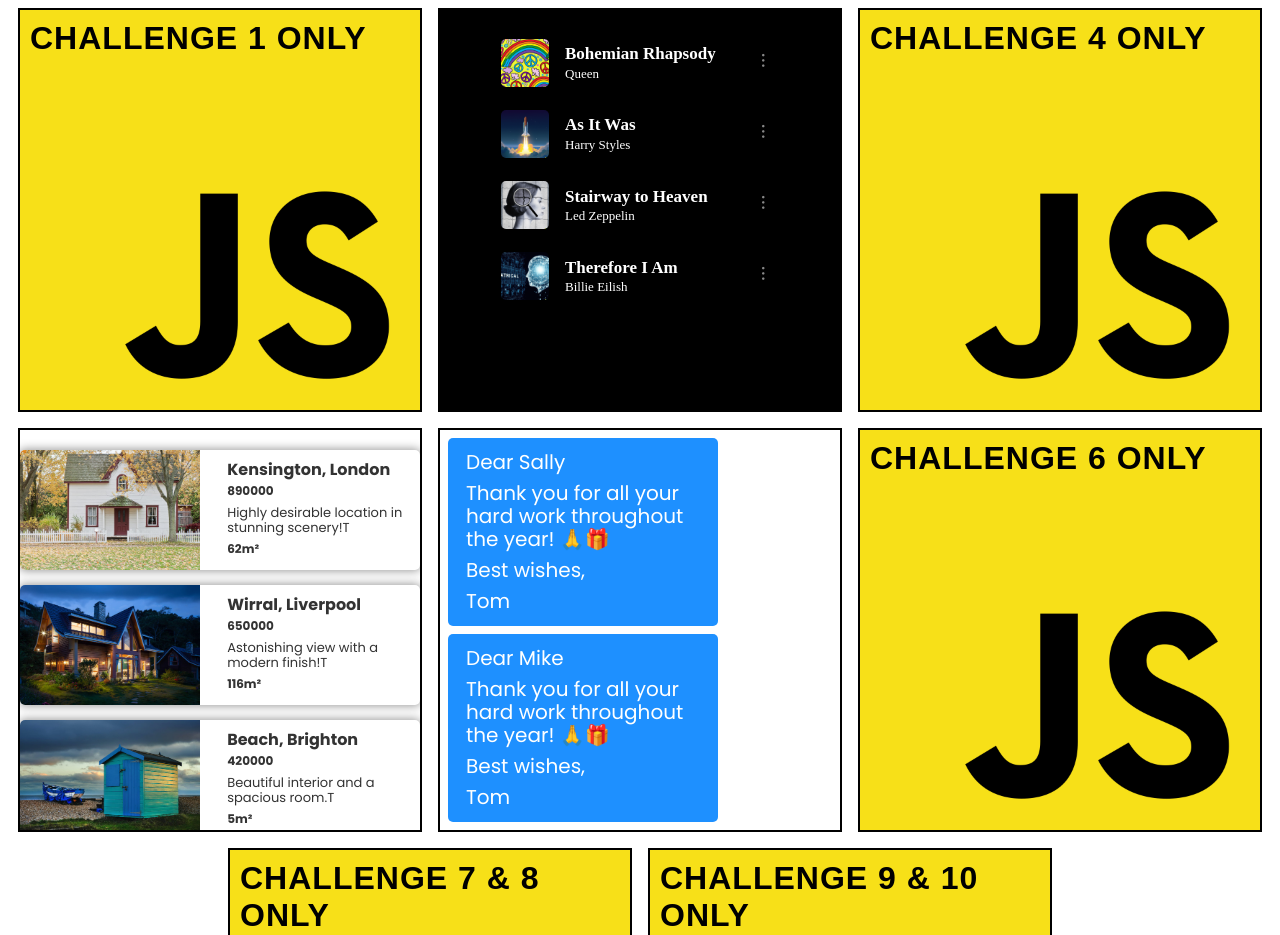
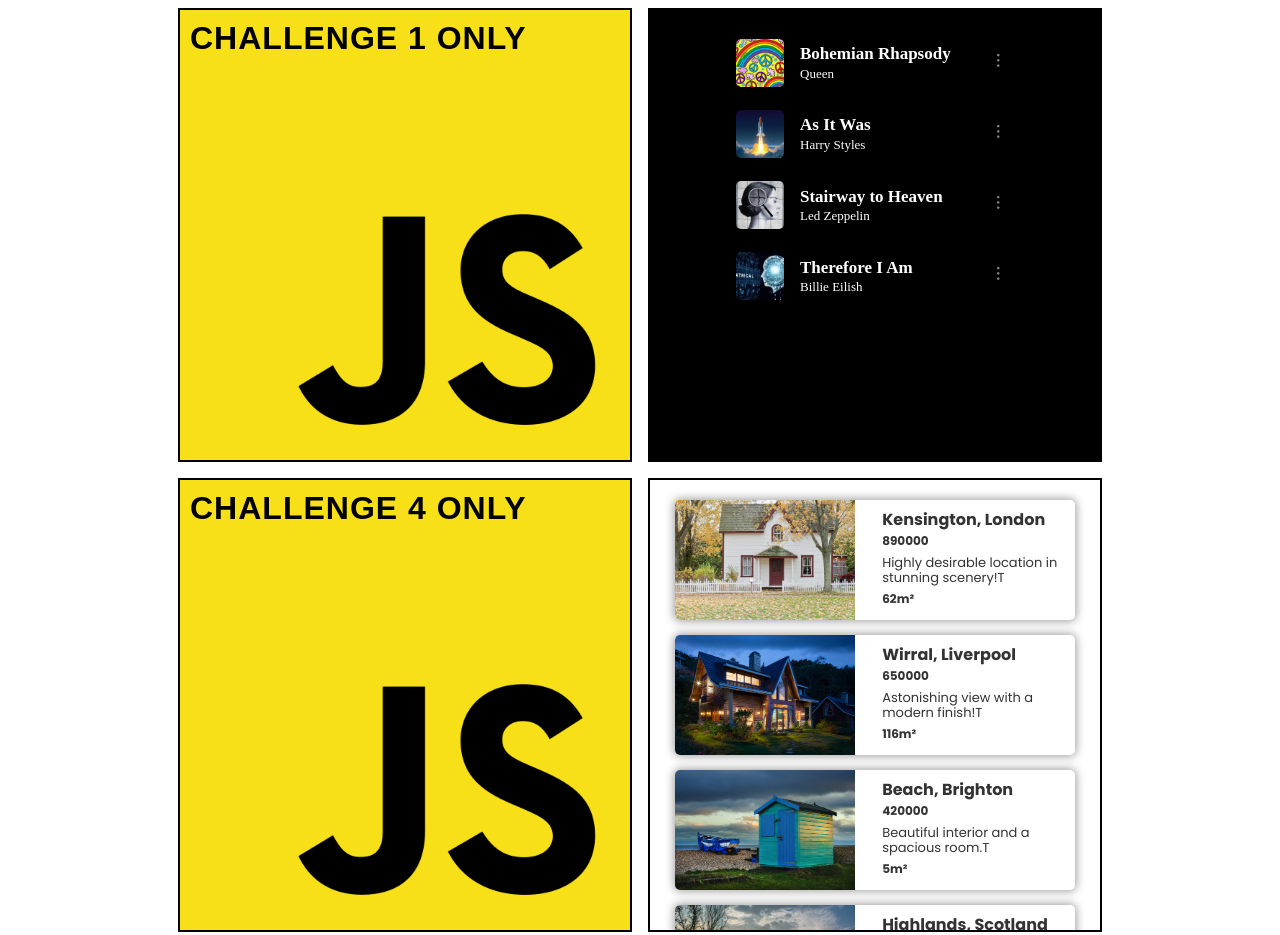
Before and after one commit to AlexMakowiecki/JS-mini-challenges, a plain HTML site: page index.html in a window 1280 px wide. Shown: the top 935 px of the page. Drawn offline with nearby package versions, Linux system fonts and the light colour scheme.

Commit message:
changing iframe width and height

```diff
--- a/index.css
+++ b/index.css
@@ -7,9 +7,8 @@ main{
 }
 
 iframe{
-  min-width: 400px;
-  max-width: 500px;
-  aspect-ratio: 1/1;
+  width: 450px;
+  height: 450px;
   overflow:auto;
   border: 2px solid black;
 }
```
